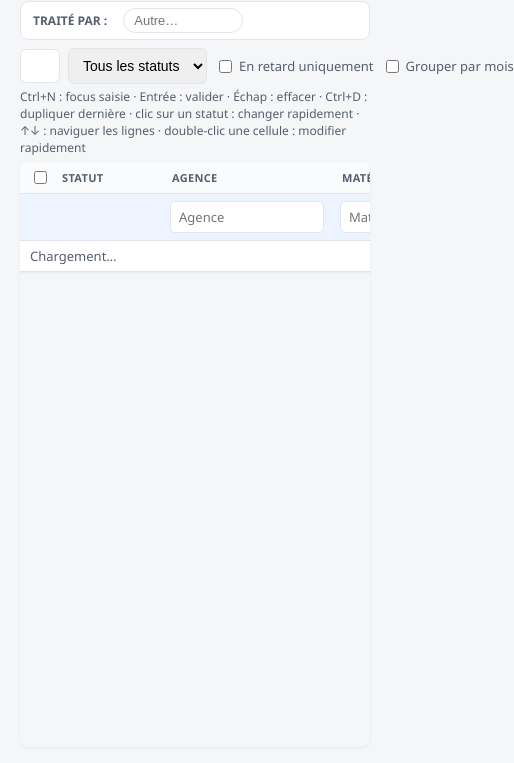
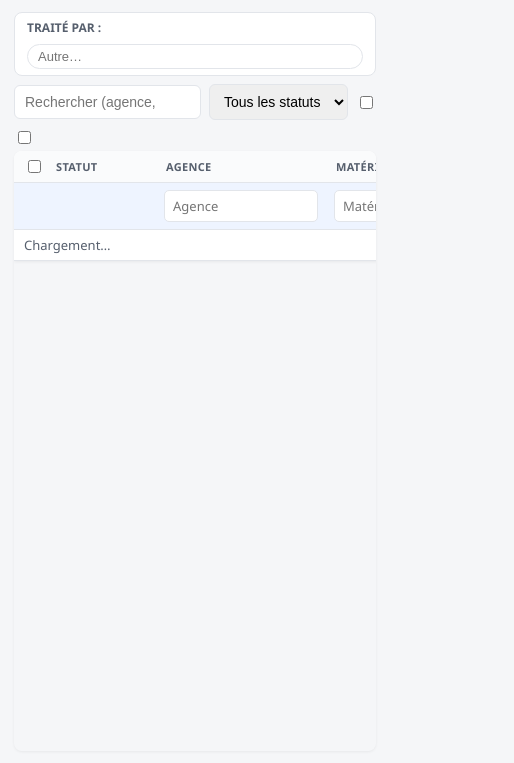
Before and after one commit to libreflow/shiptrack, a website with bundled scripts: page src/index.html in a window 390 px wide. Shown: the part 81-844 px from the top of the page, 514 px wide, since content can reach past the window. Built offline with nearby package versions, Linux system fonts and the light colour scheme.

Commit message:
Rend l'affichage responsive (barres du haut adaptables)
- Media queries à 1300/1100/950/850px : masque le hint-bar secondaire,
  réduit les paddings, passe les barres filtres/technicien en wrap
  quand la fenêtre est redimensionnée sous sa largeur de conception
- Plus petit breakpoint (850px) reste au-dessus du minWidth Tauri (800px)
  pour couvrir toute la plage redimensionnable de la fenêtre
- Ajoute <span> autour du texte des checkboxes late-filter/group-by-month
  pour que les règles responsive puissent les cibler et les masquer
  proprement (title= gardé en secours pour l'accessibilité)
- main/table-scroll déjà en flex:1 (passe précédente) : le tableau
  continue d'occuper tout l'espace vertical restant à toute largeur
- Tests ajoutés (src/__tests__/responsive.test.js) : vérifient que les
  breakpoints couvrent la plage jusqu'au minWidth réel de la fenêtre et
  que les sélecteurs ciblés par les media queries existent dans le markup

```diff
--- a/src/index.html
+++ b/src/index.html
@@ -47,13 +47,13 @@
           <option value="received">Reçu</option>
           <option value="verified">Vérifié</option>
         </select>
-        <label class="late-filter">
+        <label class="late-filter" title="En retard uniquement">
           <input id="filter-late" type="checkbox" />
-          En retard uniquement
+          <span>En retard uniquement</span>
         </label>
-        <label class="late-filter">
+        <label class="late-filter" title="Grouper par mois">
           <input id="group-by-month" type="checkbox" />
-          Grouper par mois
+          <span>Grouper par mois</span>
         </label>
         <button type="button" id="btn-reset-filters" class="btn btn-sm btn-secondary hidden">Réinitialiser</button>
         <span id="row-count" class="row-count"></span>
--- a/src/styles.css
+++ b/src/styles.css
@@ -72,6 +72,31 @@ body {
   display: flex;
   flex-direction: column;
   min-height: 0; /* nécessaire pour que les flex-children puissent scroller sans déborder */
+}
+
+/* ---------- Responsive : la fenêtre Tauri est redimensionnable (min 800px),
+   ces règles évitent que les barres se chevauchent ou débordent en dessous
+   de la largeur de référence (~1300px) sur laquelle la mise en page a été conçue. ---------- */
+@media (max-width: 1300px) {
+  .app { padding: 10px 14px 12px; }
+  .hint-bar { display: none; } /* astuce clavier secondaire, sacrifiée en premier pour l'espace */
+}
+@media (max-width: 1100px) {
+  .btn { padding: 7px 10px; font-size: 13px; }
+  .tech-custom { width: 90px; }
+}
+@media (max-width: 950px) {
+  .topbar { flex-wrap: wrap; row-gap: 6px; }
+  .topbar h1 { font-size: 17px; }
+  .filters { flex-wrap: wrap; row-gap: 6px; }
+  .search-wrap { min-width: 180px; flex-basis: 100%; }
+  .row-count { flex-shrink: 0; }
+}
+@media (max-width: 850px) {
+  .stats-bar .stat-chip span:not(.stat-count):not(.stat-dot) { display: none; } /* garde juste le nombre + la puce */
+  .tech-bar { flex-wrap: wrap; }
+  .tech-custom { flex-basis: 100%; width: auto; }
+  .late-filter span { display: none; }
 }
 
 .topbar {
```
Also changed, not shown: src/__tests__/responsive.test.js (added, +43 -0 lines).
